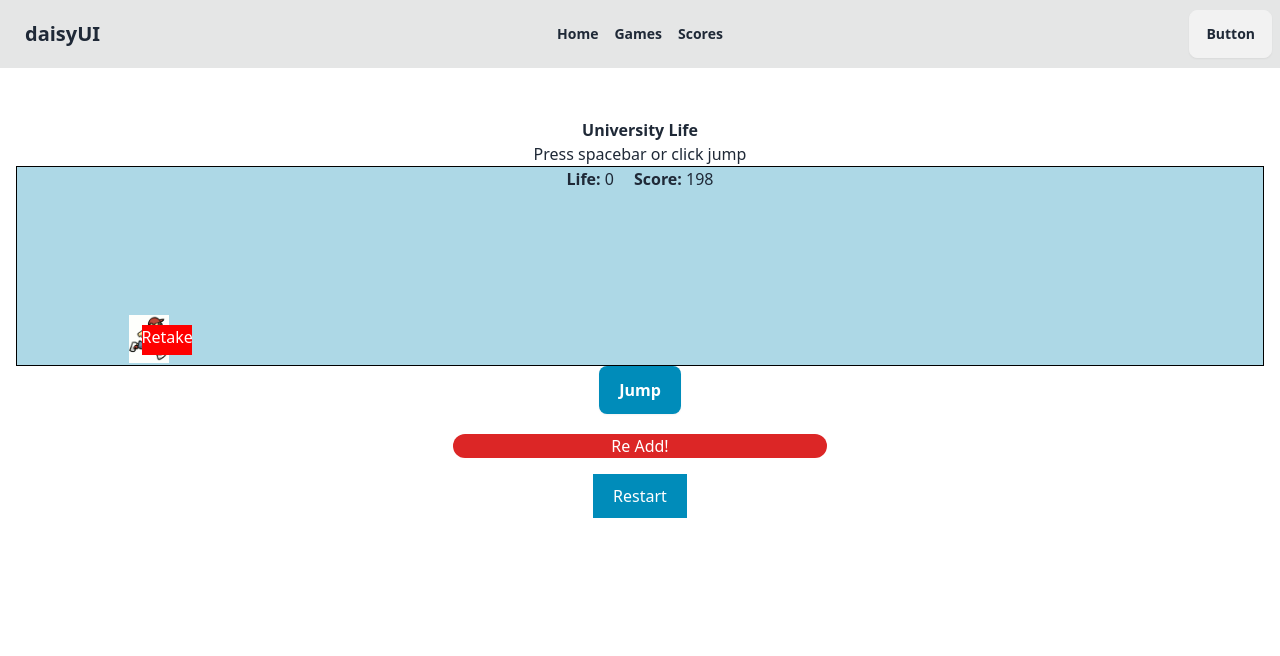
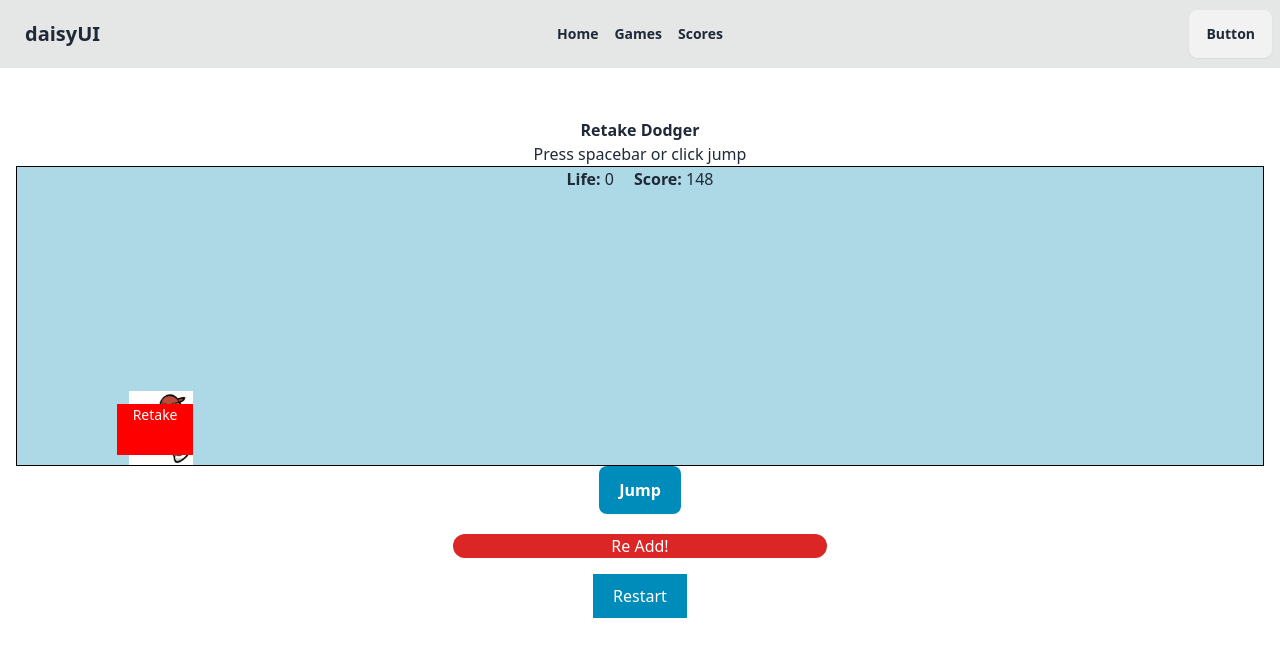
Before and after one commit to OMI786I/fun_project, a React (Vite) app: page /game in a window 1280 px wide. Shown: the top 656 px of the page. Built offline with nearby package versions, Linux system fonts and the light colour scheme.

Commit message:
added responsiveness for obstacle and dino

```diff
--- /dev/null
+++ b/public/gameList.json
@@ -0,0 +1,10 @@
+[
+  {
+    "title": "Retake dodger",
+    "link": "/runner"
+  },
+  {
+    "title": "TicTacToe",
+    "link": "/tictactoe"
+  }
+]
--- a/src/Page/DinoGame.css
+++ b/src/Page/DinoGame.css
@@ -13,8 +13,8 @@
 }
 
 .dino {
-  width: 40px;
-  height: 40px;
+  width: 5vw;
+  height: 5vw;
   background-color: green;
   position: absolute;
   bottom: 010px;
@@ -27,8 +27,9 @@
 }
 
 .obstacle {
-  width: 50px;
-  height: 30px;
+  font-size: 0.75rem;
+  width: 8vw;
+  height: 4vw;
   background-color: red;
   position: absolute;
   bottom: 010px;
@@ -57,11 +58,22 @@
   .dino {
     left: 7%;
   }
+
+  .obstacle {
+    font-size: 0.75rem;
+    width: 8vw;
+    height: 4vw;
+  }
 }
 
 @media (min-width: 768px) {
   .dino {
     left: 8%;
+  }
+  .obstacle {
+    font-size: 0.875rem;
+    width: 6vw;
+    height: 4vw;
   }
 }
 
@@ -69,10 +81,33 @@
   .dino {
     left: 9%;
   }
+  .game-screen {
+    height: 300px;
+  }
+  .dino.jump {
+    bottom: 100px;
+  }
 }
 
 @media (min-width: 1440px) {
   .dino {
     left: 10.5%;
   }
+  .game-screen {
+    height: 500px;
+  }
+  .dino.jump {
+    bottom: 120px;
+  }
 }
+@media (min-width: 2560px) {
+  .dino {
+    left: 10.5%;
+  }
+  .game-screen {
+    height: 700px;
+  }
+  .dino.jump {
+    bottom: 160px;
+  }
+}
--- a/src/Page/Game.jsx
+++ b/src/Page/Game.jsx
@@ -7,7 +7,7 @@ const Game = () => {
   const [isGameOver, setIsGameOver] = useState(false);
   const [score, setScore] = useState(0);
   const [click, setClick] = useState(true);
-  const [life, setLife] = useState(13);
+  const [life, setLife] = useState(15);
   const dinoRef = useRef(null);
   const obstacleRef = useRef(null);
   console.log(life);
@@ -35,10 +35,10 @@ const Game = () => {
       const obstacleRect = obstacleRef.current.getBoundingClientRect();
 
       if (
+        dinoRect.right > obstacleRect.left &&
         dinoRect.left < obstacleRect.right &&
-        dinoRect.right > obstacleRect.left &&
-        dinoRect.top < obstacleRect.bottom &&
-        dinoRect.bottom > obstacleRect.top
+        dinoRect.bottom > obstacleRect.top &&
+        dinoRect.top < obstacleRect.bottom
       ) {
         setLife(life - 1);
       }
@@ -73,18 +73,18 @@ const Game = () => {
     setIsGameOver(false);
     setObstaclePosition(100);
     setScore(0);
-    setLife(13);
+    setLife(15);
   };
 
   return (
     <div className="game-container">
-      <h1 className="game-title font-bold">University Life</h1>
+      <h1 className="game-title font-bold">Retake Dodger</h1>
       <p>Press spacebar or click jump</p>
       <div className="game-screen">
         <div className="score flex justify-center gap-5 ">
           <div>
             <span className="font-bold">Life: </span>
-            {Math.floor(life / 4)}
+            {Math.ceil(life / 5)}
           </div>
           <p>
             {" "}
--- a/src/Page/Games.jsx
+++ b/src/Page/Games.jsx
@@ -1,6 +1,15 @@
+import { useEffect, useState } from "react";
 import Game from "./Game";
 
 const Games = () => {
+  const [data, setData] = useState([]);
+  useEffect(() => {
+    fetch("/gameList.json")
+      .then((res) => res.json())
+      .then((data) => setData(data));
+  }, []);
+  console.log(data);
+
   return (
     <div>
       <Game></Game>
--- /dev/null
+++ b/src/Page/TicTacToe.jsx
@@ -0,0 +1,5 @@
+const TicTacToe = () => {
+  return <div>This is tic tac toe</div>;
+};
+
+export default TicTacToe;
```
Also changed, not shown: src/main.jsx (+10 -0 lines).
